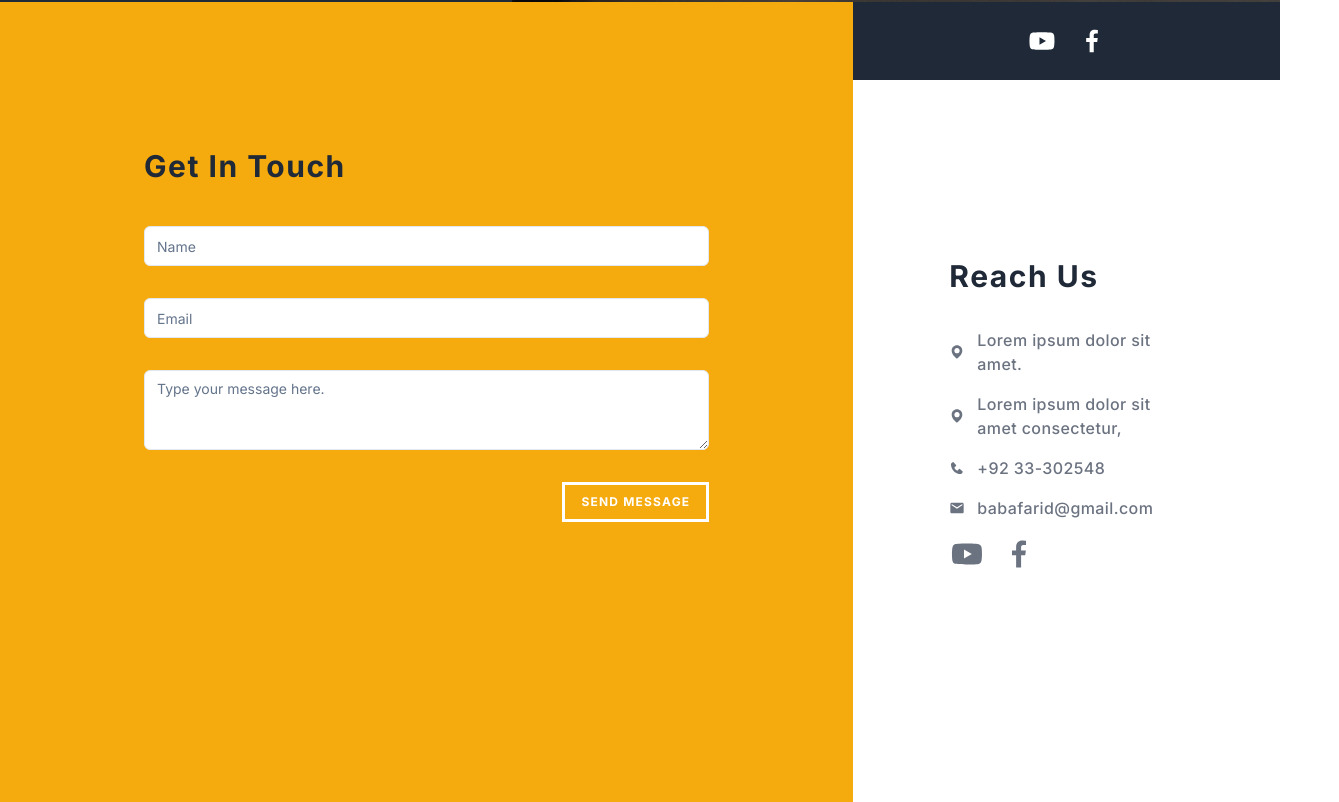
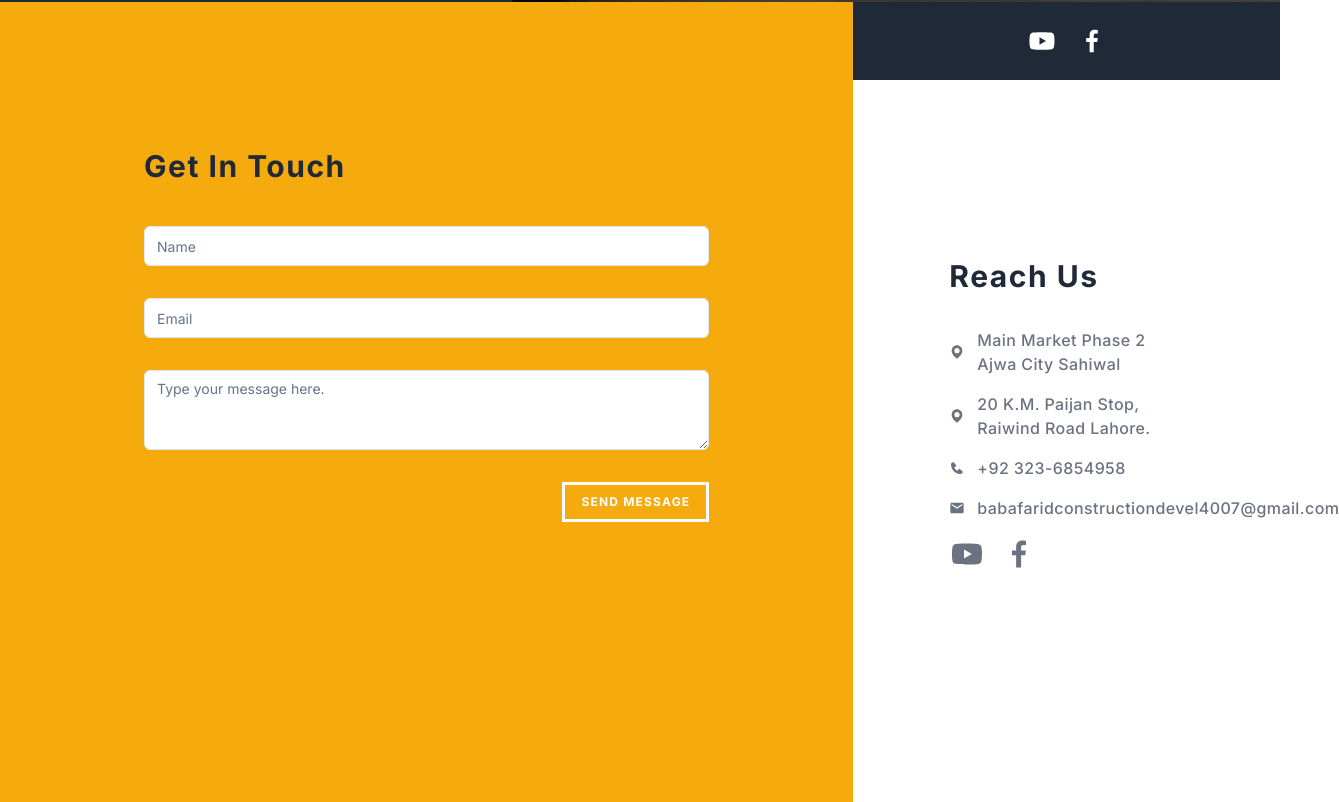
Before and after one commit to aliihaiderr/construction-landing-page, a Next.js app: page / in a window 1280 px wide. Shown: the part 3274-4076 px from the top of the page, 1339 px wide, since content can reach past the window. Built offline with nearby package versions, Linux system fonts and the light colour scheme.

Commit message:
contact detail update

```diff
--- a/src/components/Contact.tsx
+++ b/src/components/Contact.tsx
@@ -49,26 +49,26 @@ const Contact = () => {
               <span>
                 <BiSolidMap />
               </span>
-              <p>Lorem ipsum dolor sit amet.</p>
+              <p>Main Market Phase 2 Ajwa City Sahiwal</p>
             </div>
             <div className="flex items-center gap-x-3 font-medium text-base tracking-wide cursor-default">
               <span>
                 <BiSolidMap />
               </span>
-              <p>Lorem ipsum dolor sit amet consectetur,</p>
+              <p>20 K.M. Paijan Stop, Raiwind Road Lahore.</p>
             </div>
             <div className="flex items-center gap-x-3 font-medium text-base tracking-wide cursor-default">
               <span>
                 <BiSolidPhone />
               </span>
-              <p>+92 33-302548</p>
+              <p>+92 323-6854958</p>
               <br />
             </div>
             <div className="flex items-center gap-x-3 font-medium text-base tracking-wide cursor-default">
               <span>
                 <MdEmail />
               </span>
-              <p>babafarid@gmail.com</p>
+              <p>babafaridconstructiondevel4007@gmail.com</p>
             </div>
             <div className="flex text-4xl gap-4">
               <span className="hover:text-red-600 cursor-pointer">
```
